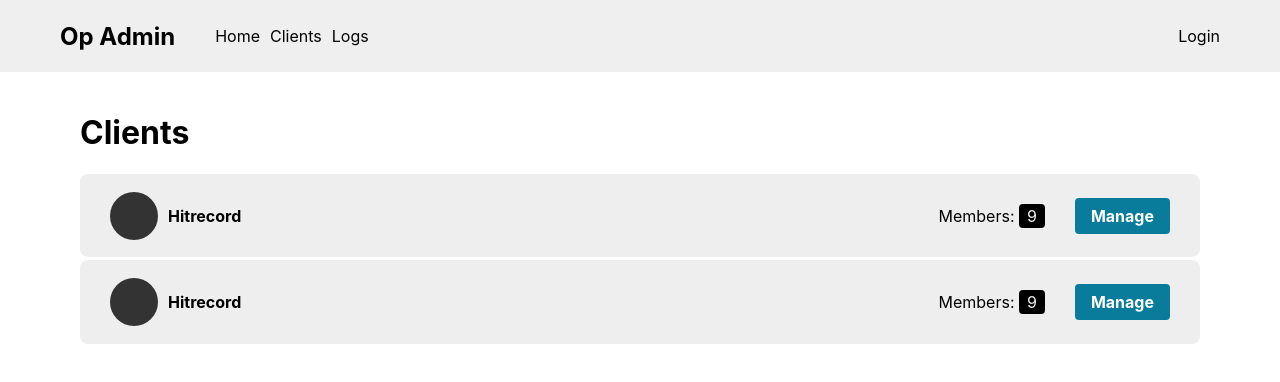
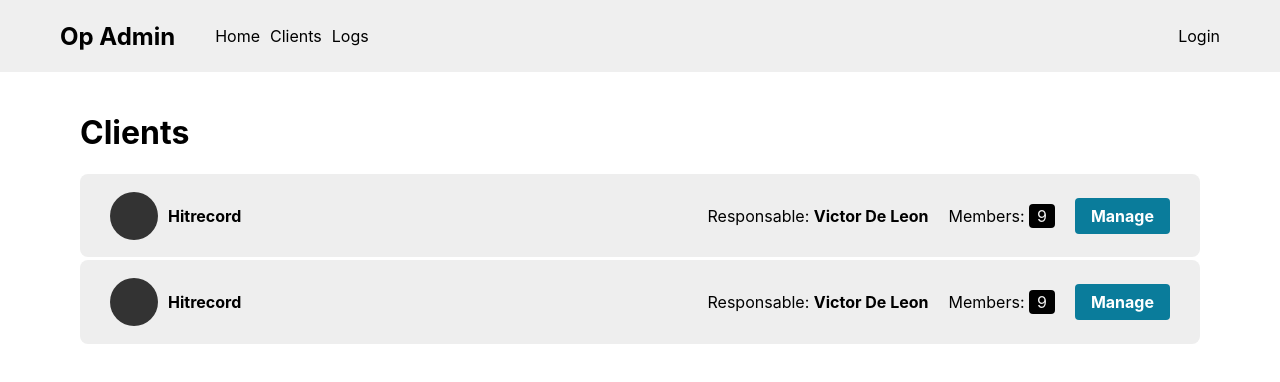
Before and after one commit to victorldleon/operations-admin, a React (Create React App) app: page /clients in a window 1280 px wide. Shown: the top 382 px of the page. Built offline with nearby package versions, Linux system fonts and the light colour scheme.

Commit message:
adds correct info to client card

```diff
--- a/src/components/molecules/ClientCard/ClientCard.css
+++ b/src/components/molecules/ClientCard/ClientCard.css
@@ -26,10 +26,10 @@
 
 .clientCard .left-content .name {
     font-size: 1rem;
-    margin-right: 10px;
+    margin-right: 30px;
 }
 
-.clientCard .left-content .email {
+.clientCard .left-content .owner {
     font-size: 1rem;
 }
 
@@ -39,11 +39,11 @@
     display: flex;
 }
 
-.clientCard .right-content .english-level {
+.clientCard .right-content .detail {
     font-size: 1rem;
-    margin-right: 30px;
+    margin-right: 20px;
 }
-.clientCard .right-content .english-level span {
+.clientCard .right-content .detail span {
     background: #000;
     border-radius: 4px;
     padding: 2px 8px;
--- a/src/components/molecules/ClientCard/ClientCard.js
+++ b/src/components/molecules/ClientCard/ClientCard.js
@@ -9,7 +9,10 @@
                 <h5 className="name">Hitrecord</h5>
             </div>
             <div className="right-content">
-                <p className="english-level">
+                <p className="detail">
+                   Responsable: <b>Victor De Leon</b>
+                </p>
+                <p className="detail">
                     Members: <span>9</span>
                 </p>
                 <a href="../../../logo.svg" className="cv-link" download>Manage</a>
```
